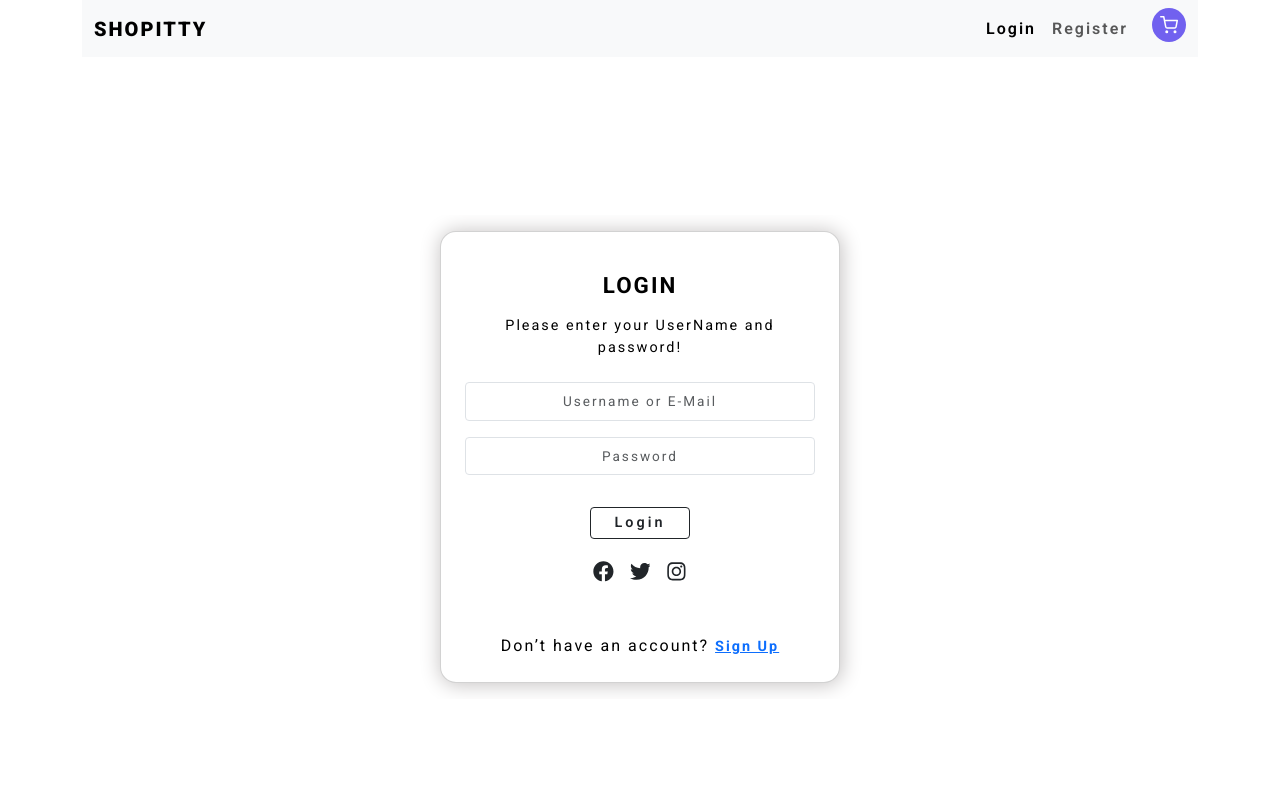
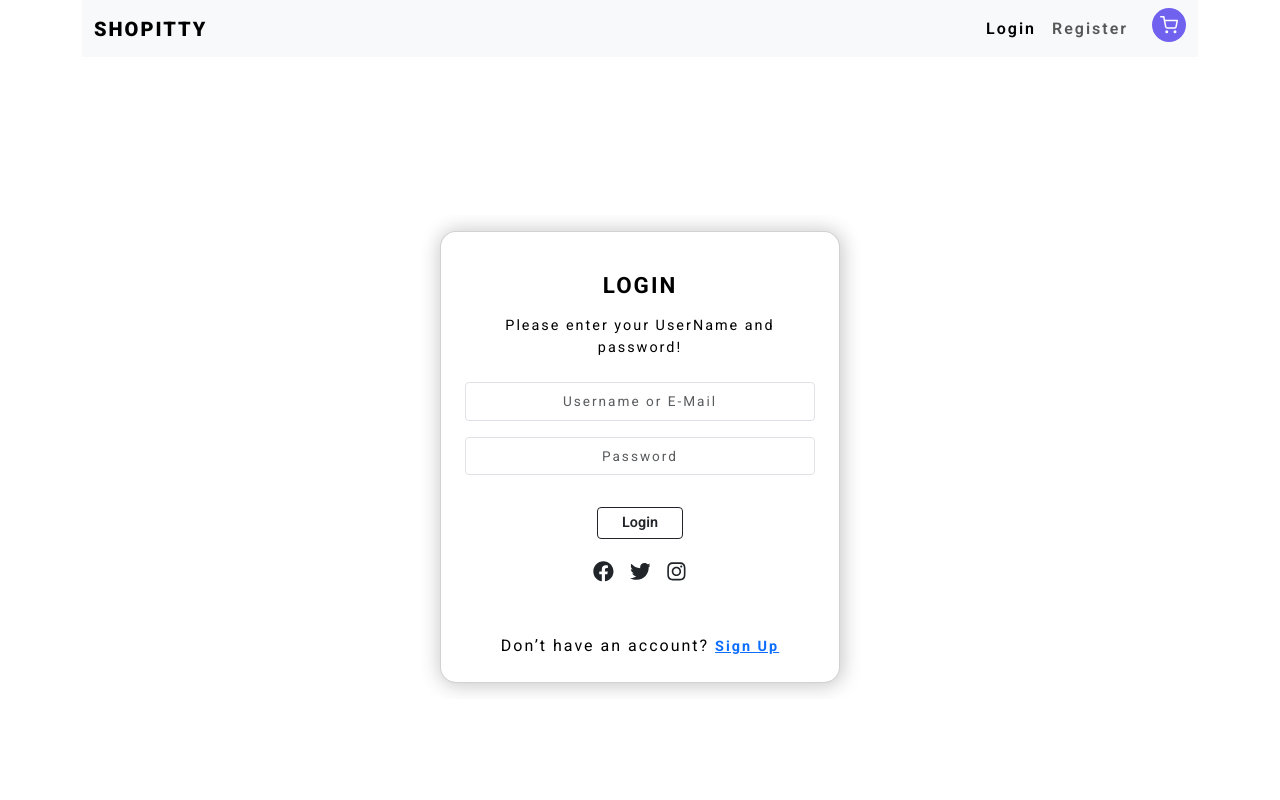
Before and after one commit to prabhuwebdev/E-commerse-FrontEnd-React, a React (Vite) app: page /login in a window 1280 px wide. Shown: the top 800 px of the page. Built offline with nearby package versions, Linux system fonts and the light colour scheme; no server answers.

Commit message:
somechanges happened

```diff
--- a/src/Components/Cart/CartSummary.jsx
+++ b/src/Components/Cart/CartSummary.jsx
@@ -5,7 +5,7 @@ const CartSummary = ({carttotal,tax}) => {
 
     const Total=(carttotal+tax).toFixed(2)
   return (
-    <div className="col-md-4  overflow-hidden" style={{border:"1px solid black", borderRadius:"5px"}}>
+    <div className="col-md-3  overflow-hidden">
         <div className="cart-summary overflow-hidden">
             <div className="mb-3">
                 <h4 className="text-center p-3">Cart Summary</h4>
--- a/src/main.css
+++ b/src/main.css
@@ -14,7 +14,7 @@
 }
 
 .btn{
-    letter-spacing: 3px;
+    letter-spacing:0px;
     font-weight: 600;
 }
 
```
